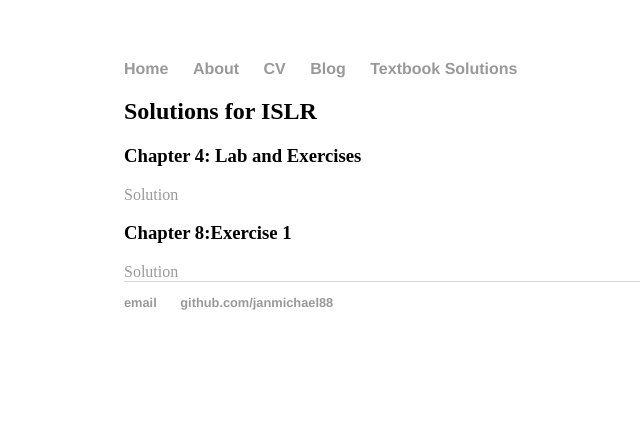
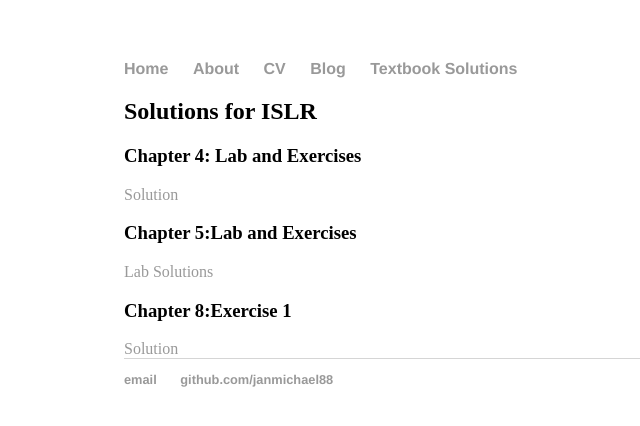
Before and after one commit to janmichael88/janmichael88.github.io, a Jekyll site: the page built from Textbook Solutions/index.html, in a window 1280 px wide. Shown: the top 426 px of the page, without its empty margins (68-708 px from the left). Built offline with Jekyll 4.4.1, drawn with Linux system fonts in a browser that asks for light colours.

Commit message:
Update index.html

```diff
--- a/Textbook Solutions/index.html
+++ b/Textbook Solutions/index.html
@@ -7,5 +7,13 @@ title: Jan Michael Austria's Textbook solutions
 <h3> Chapter 4: Lab and Exercises </h3>
 <a href="http://htmlpreview.github.io/?https://github.com/janmichael88/ISLR_Solutions/blob/master/Chapter_4.html">Solution</a>
 
+<h3> Chapter 5:Lab and Exercises </h3>
+
+<a href="http://htmlpreview.github.io/?https://github.com/janmichael88/ISLR_Solutions/blob/master/Chapter_5_Lab.html">Lab Solutions</a>
+
+
+
+
+
 <h3> Chapter 8:Exercise 1 </h3>
 <a href="http://htmlpreview.github.io/?https://github.com/janmichael88/ISLR_Solutions/blob/master/Chapter_8.html">Solution</a>
```
